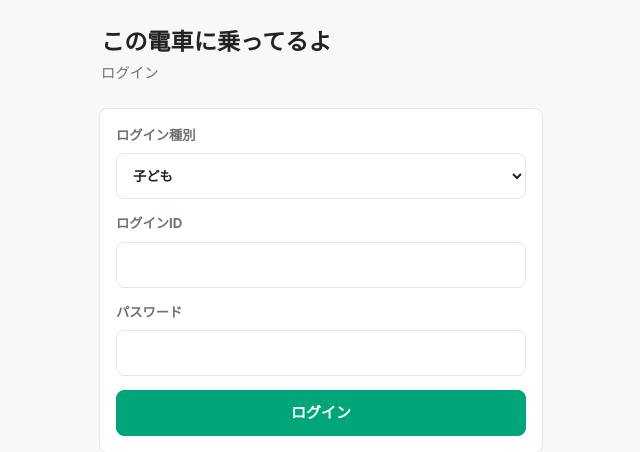
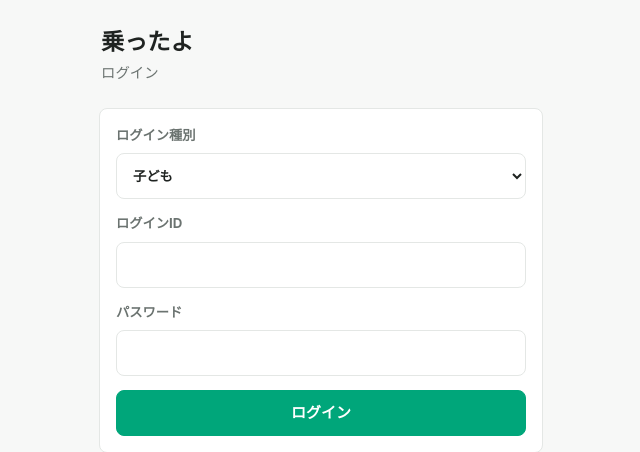
Before and after one commit to ontheroadjp/RidePing, a FastAPI app: page /login in a window 1280 px wide. Shown: the top 452 px of the page, without its empty margins (319-959 px from the left). Run offline with FastAPI, Linux system fonts and the light colour scheme.

Commit message:
[Update] rename app nam

```diff
--- a/app/main.py
+++ b/app/main.py
@@ -10,7 +10,7 @@ from app.db import init_db
 from app.paths import BASE_DIR
 from app.routers import api, auth, child, parent
 
-app = FastAPI(title="この電車に乗ってるよ MVP")
+app = FastAPI(title="乗ったよ / RidePing MVP")
 app.add_middleware(SessionMiddleware, secret_key=os.getenv("SESSION_SECRET", "dev-secret-change-me"))
 app.mount("/static", StaticFiles(directory=BASE_DIR / "app" / "static"), name="static")
 
--- a/app/notifications.py
+++ b/app/notifications.py
@@ -17,7 +17,7 @@ def write_notification(
     ts = datetime.now().strftime("%Y-%m-%d %H:%M:%S")
     body = (
         f"To: {parent_email}\n"
-        f"Subject: 【この電車に乗ってるよ】乗車連絡\n\n"
+        f"Subject: 【乗ったよ】乗車連絡\n\n"
         f"{child_name}さんが大江戸線に乗車しました。\n"
         f"列車番号: {train_number}\n"
         f"現在区間: {from_station} -> {to_station}\n"
--- a/app/templates/home.html
+++ b/app/templates/home.html
@@ -3,13 +3,13 @@
   <head>
     <meta charset="UTF-8" />
     <meta name="viewport" content="width=device-width, initial-scale=1.0" />
-    <title>この電車に乗ってるよ</title>
+    <title>乗ったよ / RidePing</title>
     <link rel="stylesheet" href="/static/app.css" />
   </head>
   <body>
     <main class="phone">
       <header class="topbar">
-        <h1>この電車に乗ってるよ</h1>
+        <h1>乗ったよ</h1>
         <p>大江戸線 固定MVP</p>
       </header>
 
--- a/app/templates/login.html
+++ b/app/templates/login.html
@@ -9,7 +9,7 @@
   <body>
     <main class="phone">
       <header class="topbar">
-        <h1>この電車に乗ってるよ</h1>
+        <h1>乗ったよ</h1>
         <p>ログイン</p>
       </header>
       <section class="card">
--- a/app/templates/trains.html
+++ b/app/templates/trains.html
@@ -88,7 +88,7 @@
           <input type="hidden" name="to_station" id="f-to" />
           <input type="hidden" name="eta_home" id="f-eta" />
           <input type="hidden" name="route_id" value="{{ selected_route_id }}" />
-          <button type="submit" class="btn primary" id="report-btn" disabled>この電車に乗ってる</button>
+          <button type="submit" class="btn primary" id="report-btn" disabled>この電車に乗ったよ</button>
         </form>
         <button type="button" class="btn dialog-close" id="dialog-close">閉じる</button>
       </div>
--- a/package.json
+++ b/package.json
@@ -1,8 +1,8 @@
 {
-  "name": "konodenshani-notteruyo",
+  "name": "rideping",
   "version": "0.1.0",
   "private": true,
-  "description": "MVP web app for notifying guardians which train a child is riding.",
+  "description": "乗ったよ / RidePing MVP for notifying guardians which train a child is riding.",
   "scripts": {
     "setup": "python3 -m venv venv && ./venv/bin/pip install -r requirements.txt && npm run db:init",
     "db:init": "./venv/bin/python scripts/init_db.py",
```
Also changed, not shown: docs/specification.md (+1 -1 lines), README.md.
